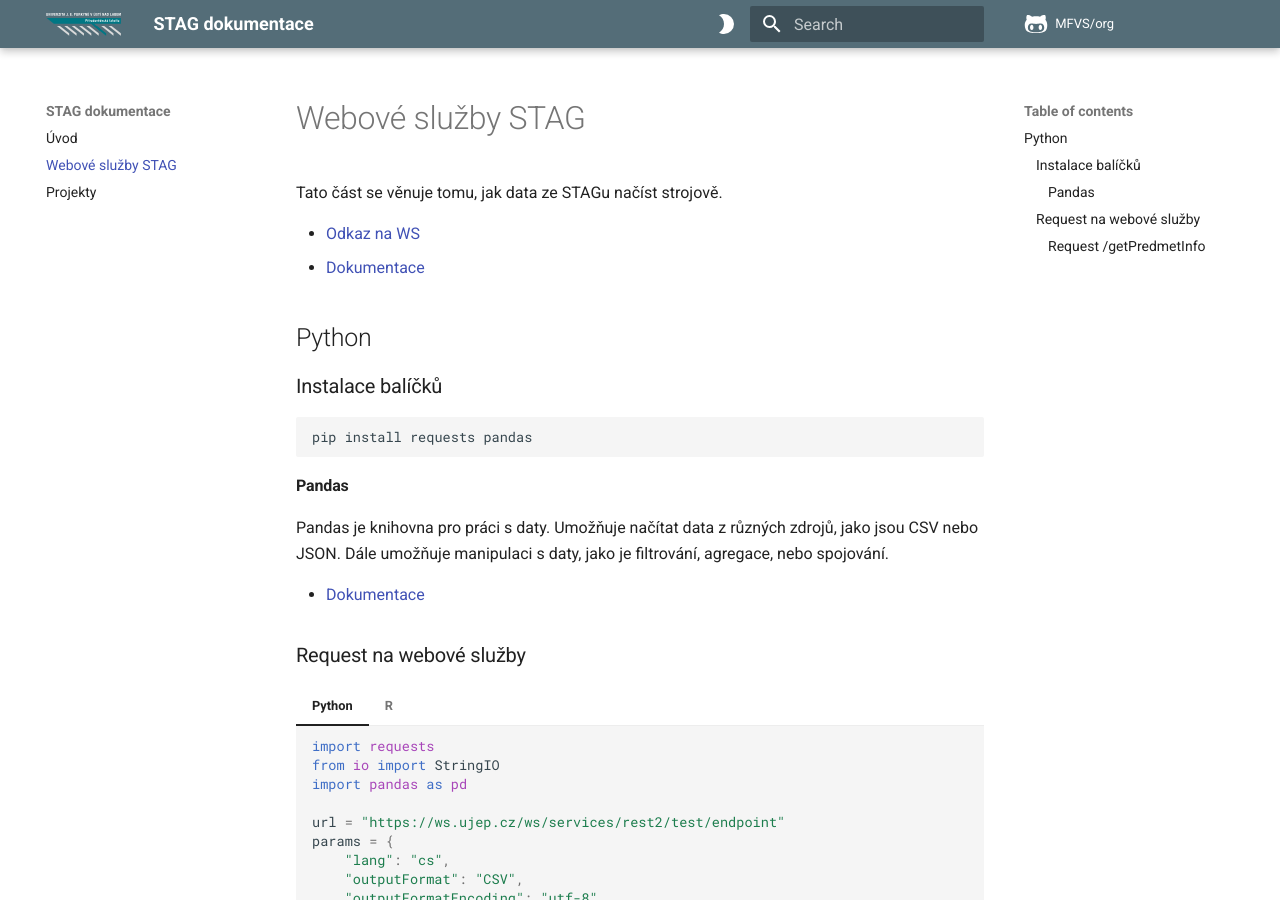
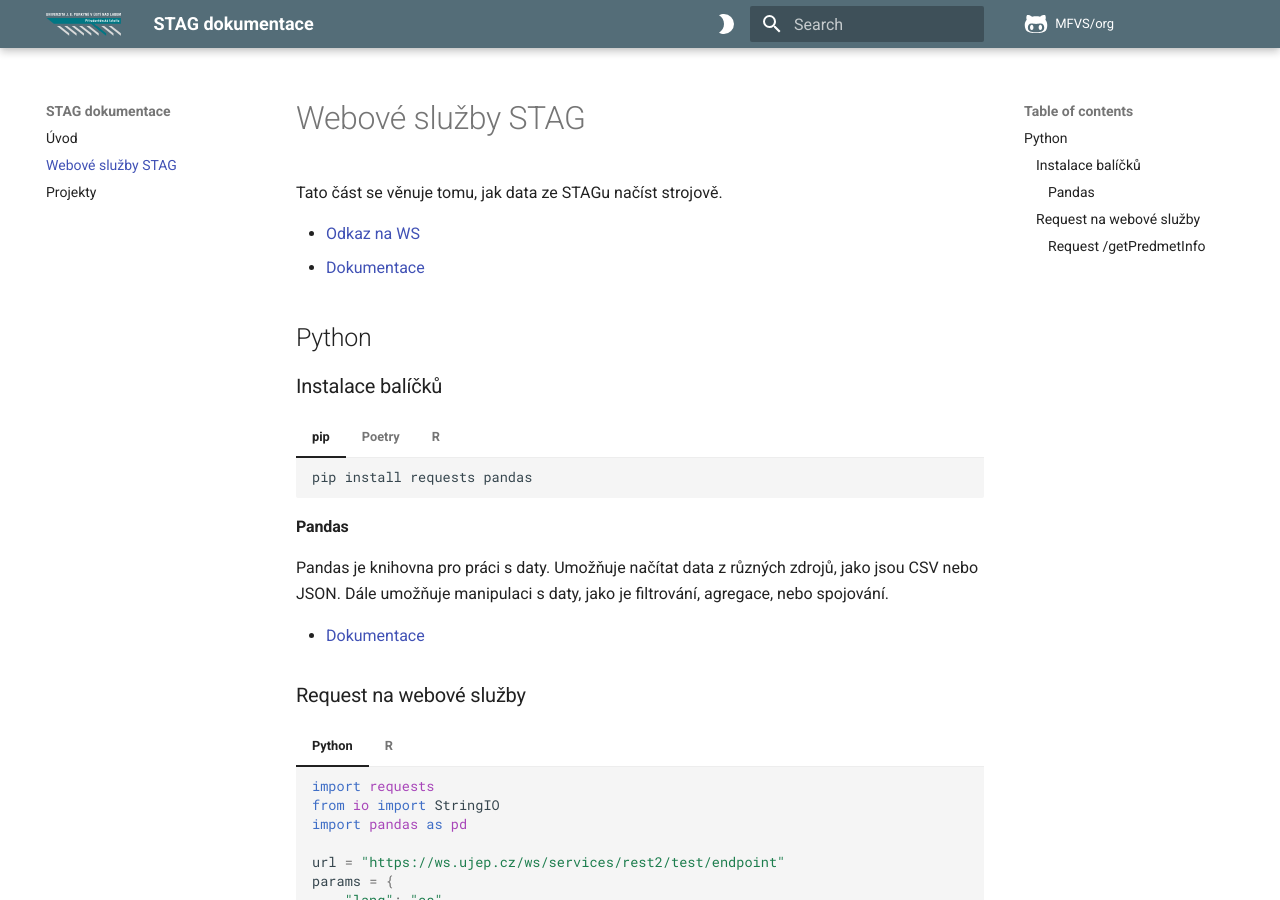
Before and after one commit to MFVS/MFVS.github.io, an MkDocs documentation site: the page built from docs/ws-guide.md, in a window 1280 px wide and 900 px high. Built offline with MkDocs 1.6.1 and Material for MkDocs 9.7.7, drawn with Linux system fonts in a browser that asks for light colours.

````diff
--- a/docs/ws-guide.md
+++ b/docs/ws-guide.md
@@ -9,9 +9,23 @@ Tato část se věnuje tomu, jak data ze STAGu načíst strojově.
 
 ### Instalace balíčků
 
-```bash
-pip install requests pandas
-```
+=== "pip"
+
+    ```bash
+    pip install requests pandas
+    ```
+
+=== "Poetry"
+
+    ```bash
+    poetry add requests pandas
+    ```
+
+=== "R"
+
+    ```r
+    install.packages(c("httr", "readr"))
+    ```
 
 #### Pandas
 
````
Also changed, not shown: site/404.html, site/assets/prf_logo.svg (added), site/assets/ujep-logo.png (deleted), site/index.html, site/projects/index.html, site/search/search_index.json, site/ws-guide/index.html, 1 other file.
